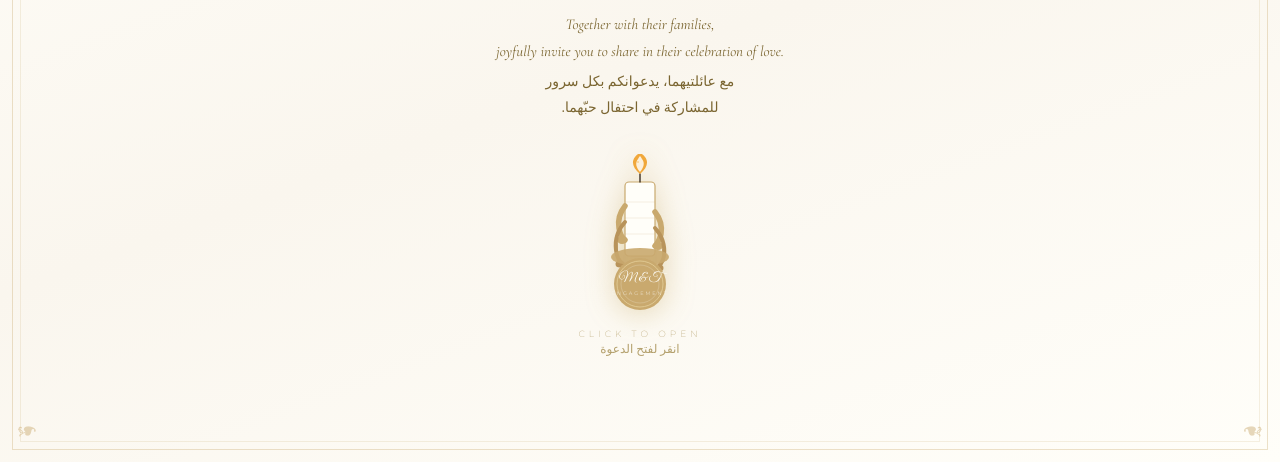
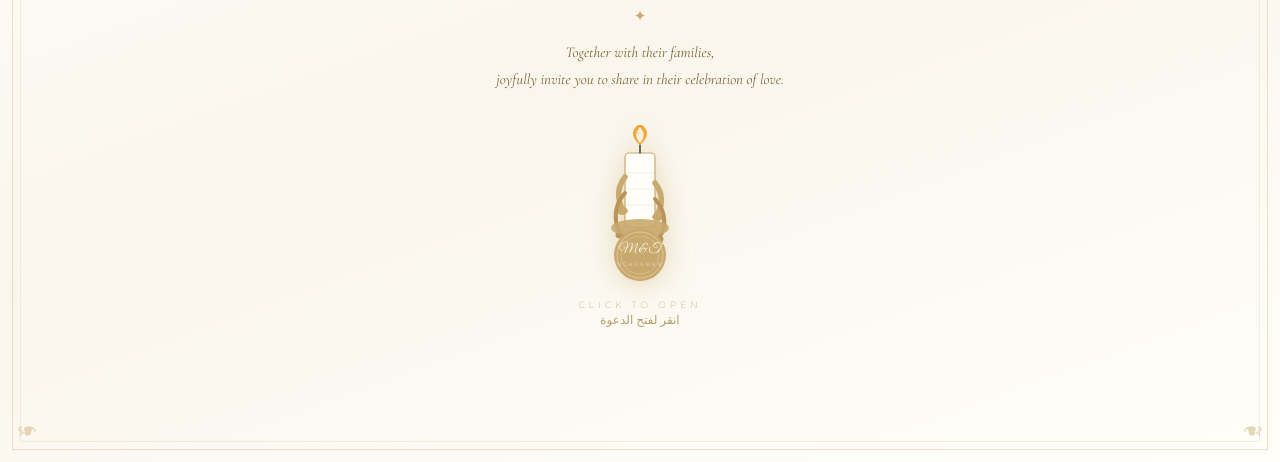
Before and after one commit to mhmd-umamah/mhmd-tia, a plain HTML site: page index.html in a window 1280 px wide. Shown: the part 338-800 px from the top of the page. Drawn offline with nearby package versions, Linux system fonts and the light colour scheme; a web font is replaced by a local one.

Commit message:
Update index.html

```diff
--- a/index.html
+++ b/index.html
@@ -223,7 +223,6 @@
   <div class="gold-bar">✦</div>
   <div class="tagline-wrap">
     <p class="tagline-en">Together with their families,<br>joyfully invite you to share in their celebration of love.</p>
-    <p class="tagline-ar">مع عائلتيهما، يدعوانكم بكل سرور<br>للمشاركة في احتفال حبّهما.</p>
   </div>
 
   <div id="seal-wrap" onclick="startEnvelope()" role="button" aria-label="Open invitation">
```
